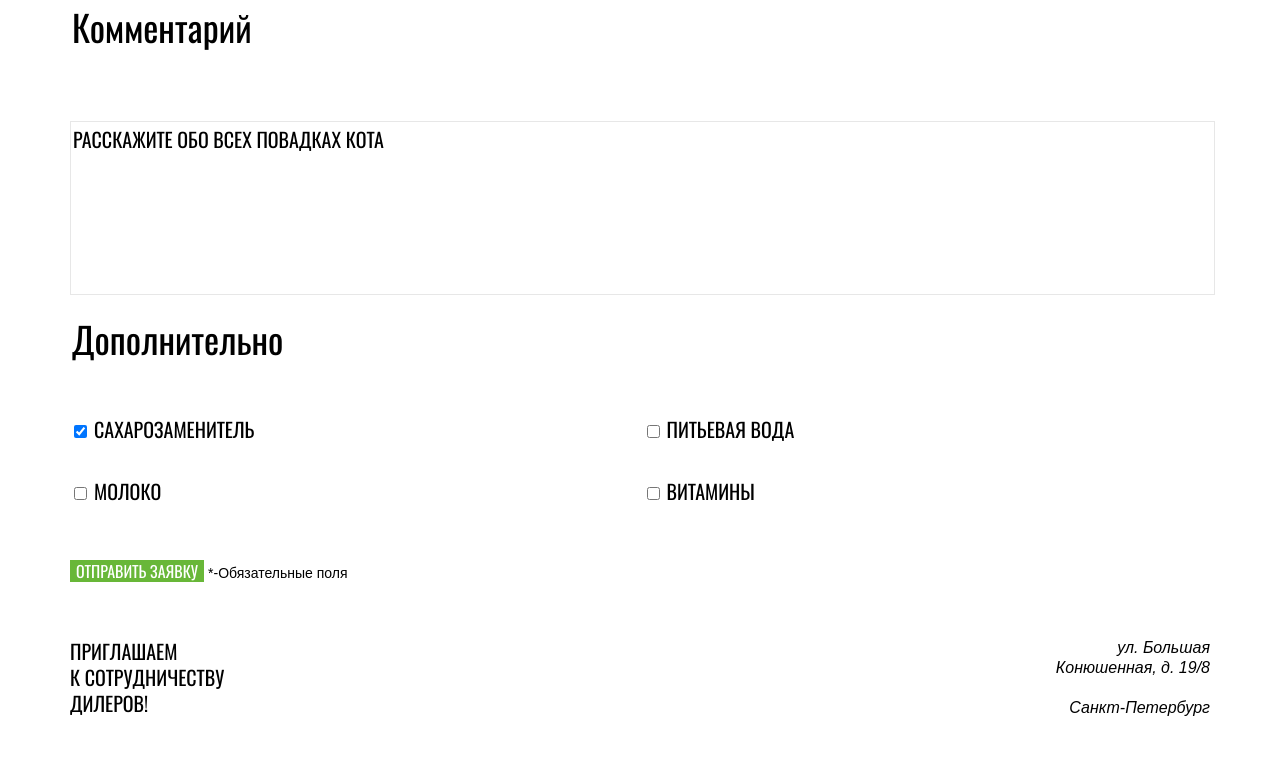
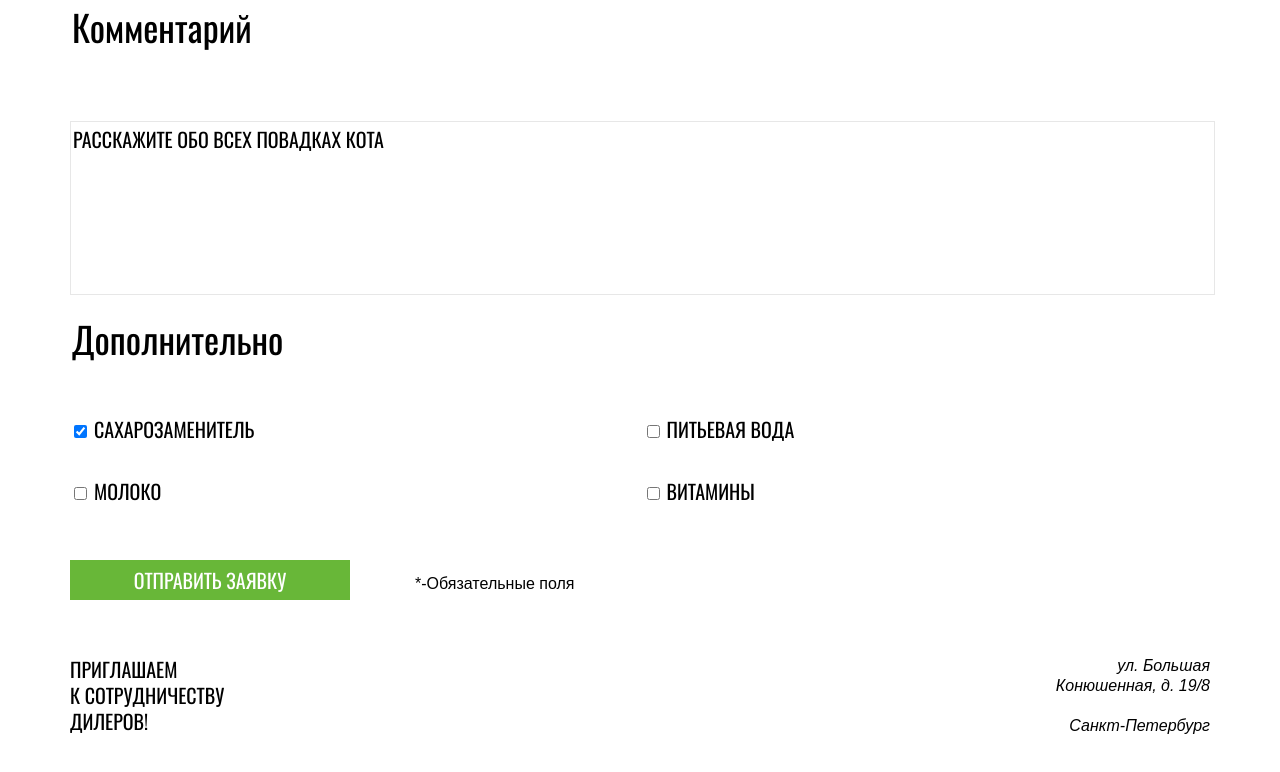
Before and after one commit to htmlacademy-adaptive/1740647-cat-energy-25, a website: page source/form.html in a window 1280 px wide. Shown: the part 1214-1986 px from the top of the page. Drawn offline with nearby package versions, Linux system fonts and the light colour scheme; files that its build step writes are made by us from their sources; files whose address does not match are found by name.

Commit message:
add styles for program-form

```diff
--- a/source/less/blocks/form/program-form.less
+++ b/source/less/blocks/form/program-form.less
@@ -1,7 +1,11 @@
 @import "../../variables";
 
 .program-form {
+  display: flex;
+  flex-direction: column;
+
   @media (min-width: @medium-width) {
+    display: block;
     .add-base-left-right-padding(70px, 65px);
   }
 
@@ -15,11 +19,31 @@
 }
 
 .program-form__button {
+  box-sizing: border-box;
+  align-self: center;
+  padding-top: 10px;
+  padding-bottom: 10px;
+  width: 280px;
   .add-font-size-height-weight(16px, 400, 20px);
+
+  @media (min-width: @medium-width) {
+    .add-font-size-height-weight(20px, 400, 20px);
+    margin-right: 61px;
+  }
+
+  @media (min-width: @large-width) {
+    margin-right: 0;
+    width: 100%;
+  }
 }
 
 .program-form__required-text {
+  align-self: center;
   font-family: @alternate-font;
   .add-font-size-height-weight(14px, 400, 16px);
   color: @base-font-color;
+
+  @media (min-width: @medium-width) {
+    .add-font-size-height-weight(16px, 400, 16px);
+  }
 }
```
Also changed, not shown: source/less/style.css, 1 other file.
